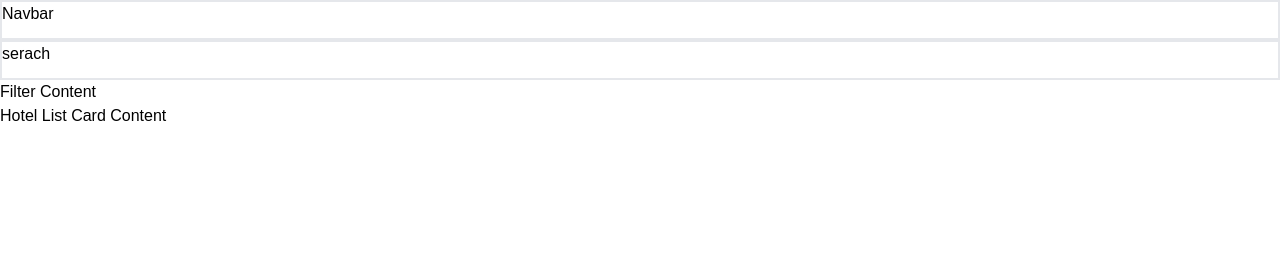
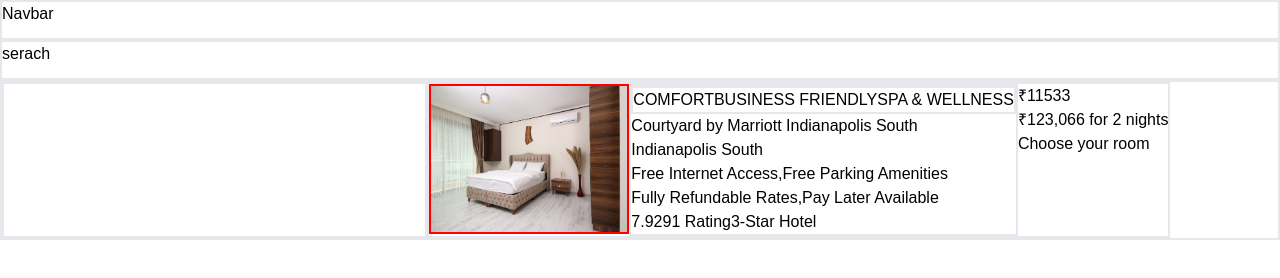
Before and after one commit to Drupalnest/hotels, a Gatsby site: page /hotellist in a window 1280 px wide. Built offline with nearby package versions, Linux system fonts and the light colour scheme; Gatsby itself is replaced by a stand-in of ours.

Commit message:
added files

```diff
--- a/src/pages/hotellist.js
+++ b/src/pages/hotellist.js
@@ -1,40 +1,61 @@
 import React from "react";
-import { Grid } from "@mui/material";
+import room1 from "../assets/room1.jpg";
 const hotellist = () => {
   return (
     <div>
       <div className="container-fluid h-10 border-2">Navbar</div>
       <div className="container-fluid h-10 border-2">serach</div>
-      {/* <div className="flex flex-row">
-        <div className="flex flex-col">filter</div>
-        <div className="flex flex-row">
-          hotellist card
+      <div className="flex flex-row border-2">
+        <div className="flex flex-col border-2 w-1/3">
           <div>
-            <img />
+
           </div>
-          <div className="flex flex-col">
-            <div className="flex flex-row">
+        </div>
+        <div className="flex flex-row border-2">
+          <div>
+            <img
+              src={room1}
+              className=""
+              style={{
+                border: "2px solid red",
+                width: "200px",
+                height: "150px",
+              }}
+            />
+          </div>
+          <div className="flex flex-col border-2">
+            <div className="flex flex-row border-2">
               <p>COMFORT</p>
               <p>BUSINESS FRIENDLY</p>
               <p>SPA & WELLNESS</p>
             </div>
+            <div>
+              <span>
+                <p>Courtyard by Marriott Indianapolis South</p>
+              </span>
+              <span>
+                <p>Indianapolis South</p>
+              </span>
+              <span>
+                <p>Free Internet Access,Free Parking Amenities</p>
+                <p>Fully Refundable Rates,Pay Later Available</p>
+              </span>
+              <span className="flex flex-row">
+                <p>7.9</p>
+                <p>291 Rating</p>
+                <p>3-Star Hotel</p>
+              </span>
+            </div>
           </div>
-          <div></div>
+          <div>
+            <div>
+              <p>₹11533</p>
+              <p>₹123,066 for 2 nights</p>
+              <button>Choose your room</button>
+            </div>
+          </div>
         </div>
-      </div> */}
-      <div container spacing={2}>
-      {/* Filter Section */}
-      <div item xs={12} sm={12} md={4} lg={3}>
-        {/* Your filter content goes here */}
-        Filter Content
       </div>
-
-      {/* Hotel List Card Section */}
-      <div item xs={12} sm={12} md={8} lg={9}>
-        {/* Your hotel list card content goes here */}
-        Hotel List Card Content
-      </div>
-    </div>
     </div>
   );
 };
```
